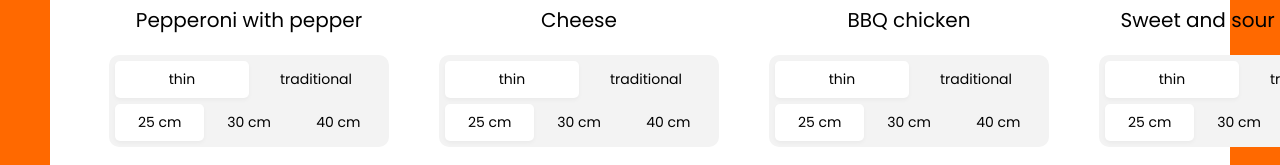
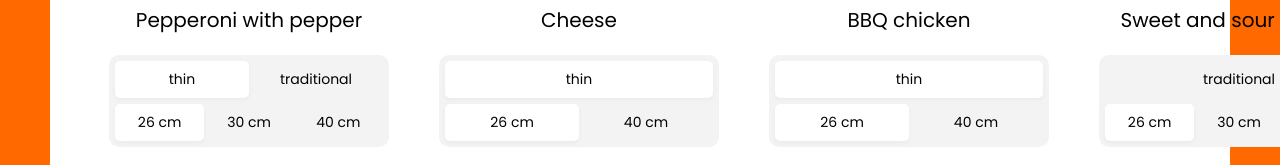
Before and after one commit to BLazzeD21/React-dodo-pizza, a React (Vite) app: page / in a window 1280 px wide. Shown: the part 589-754 px from the top of the page. Built offline with nearby package versions, Linux system fonts and the light colour scheme.

Commit message:
feat: add state for pizza types and sizes

```diff
--- a/src/components/Pizza.jsx
+++ b/src/components/Pizza.jsx
@@ -1,7 +1,12 @@
-import React from 'react';
+import React, { useState } from 'react';
 
 const Pizza = (props) => {
-  const { title, imageUrl } = props;
+  const { title, imageUrl, types, sizes } = props;
+  const pizzasTypes = ['thin', 'traditional'];
+
+  const [activeSize, setActiveSize] = useState(0);
+  const [activeType, setActiveType] = useState(0);
+
   return (
     <div className="pizza-block">
       <img
@@ -12,13 +17,28 @@ const Pizza = (props) => {
       <h4 className="pizza-block__title">{title}</h4>
       <div className="pizza-block__selector">
         <ul>
-          <li className="active">thin</li>
-          <li>traditional</li>
+          {types.map((type) => (
+            <li
+              key={type}
+              className={activeType === type ? 'active' : ''}
+              onClick={() => {
+                setActiveType(type);
+              }}
+            >
+              {pizzasTypes[type]}
+            </li>
+          ))}
         </ul>
         <ul>
-          <li className="active">25 cm</li>
-          <li>30 cm</li>
-          <li>40 cm</li>
+          {sizes.map((size, index) => (
+            <li
+              key={index}
+              className={activeSize === index ? 'active' : ''}
+              onClick={() => {
+                setActiveSize(index);
+              }}
+            >{size} cm</li>
+          ))}
         </ul>
       </div>
       <div className="pizza-block__bottom">
```
